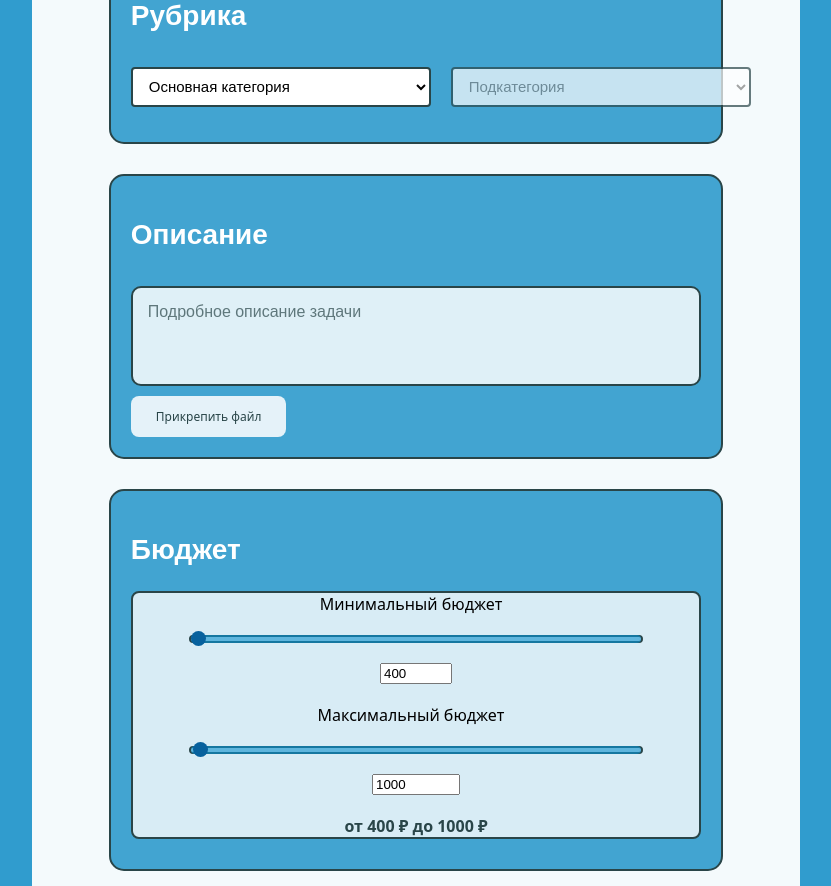
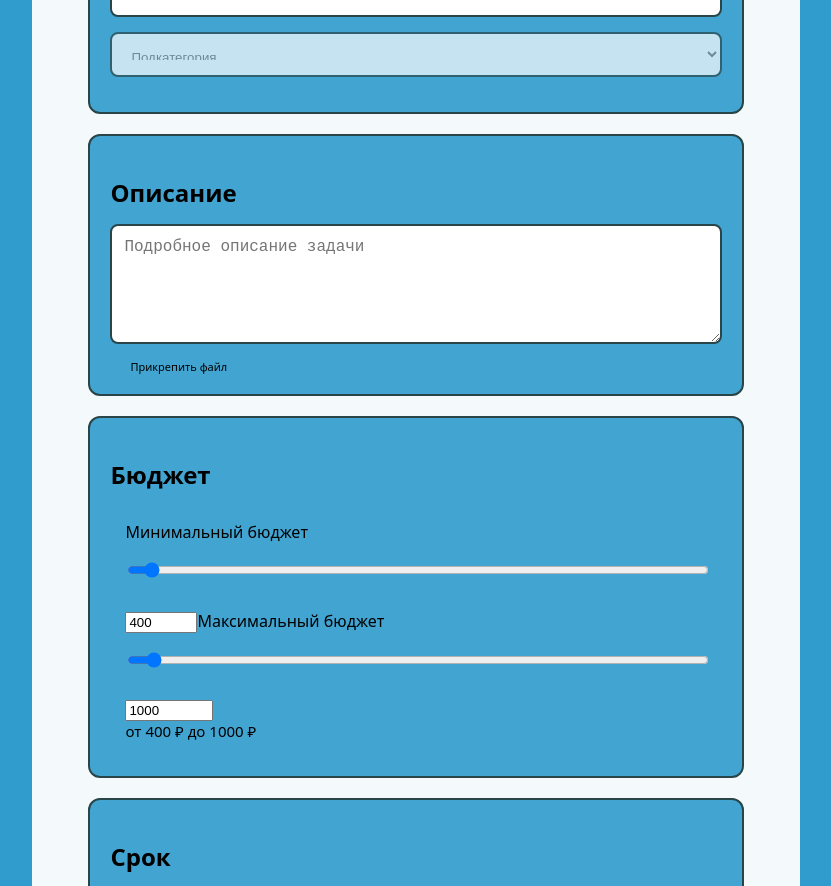
Before and after one commit to CompSu/freezlance_, a React (Vite) app in the folder frontend/: page /create-task in a window 1280 px wide. Shown: the part 500-1386 px from the top of the page, without its empty margins (224-1055 px from the left). Built offline with nearby package versions, Linux system fonts and the light colour scheme.

Commit message:
Update TaskStyle.css
гнгрпсм

```diff
--- a/frontend/src/assets/TaskStyle.css
+++ b/frontend/src/assets/TaskStyle.css
@@ -1,6 +1,6 @@
 .rectangle {
-    margin-left: 20%;
-    width: 60%;
+    margin-left: 5%;
+    width: 90%;
     height: auto;
     display: flex;
     flex-direction: column;
@@ -9,44 +9,41 @@
     background-color:rgba(255,255,255,0.95);
     background-size: cover;
     position: relative;
+    padding: 20px;
+    box-sizing: border-box;
 }
 
 .rectangle_text {
     position: relative;
-    top: 100px;
+    top: 50px;
     text-align: center;
-    font-size: 32px;
+    font-size: 24px;
     color: #000C76;
     font-family: "Press Start 2P", system-ui;
+    margin-bottom: 30px;
 }
 
 .submit {
-    position: relative;
-    width: 180px;
-    height: 27px;
+    width: 160px;
+    height: 40px;
     border: 2px solid #dfdfdf;
-    border-radius: 5%/30%;
+    border-radius: 20px;
     background: linear-gradient(to right, #309cce, #104fae);
     font-family: "Press Start 2P", system-ui;
-    font-size: 9px;
+    font-size: 12px;
     color: #efefef;
     transition: background-color 0.3s, transform 0.3s;
-}
-
-.submit:hover {
-    transform: scale(1.1);
+    margin: 20px 0;
 }
 
 .input-container {
-    position: absolute;
-    top:75px;
-    left:20px;
+    position: relative;
+    top: 0;
+    left: 0;
     font-family: "Manrope", sans-serif;
     color: #294548;
-}
-
-label {
-    margin-right: 10px;
+    width: 100%;
+    margin-bottom: 20px;
 }
 
 input[type="text"],
@@ -54,231 +51,149 @@ input[type="file"],
 input[type="range"],
 textarea,
 select {
-    width: 500px;
-    padding: 20px;
+    width: 100%;
+    padding: 15px;
     margin-bottom: 15px;
     background-color: rgb(255, 255, 255);
     border: 2px solid #294548;
-    border-radius: 4px;
+    border-radius: 8px;
+    box-sizing: border-box;
 }
 
 textarea {
-    height: 100px;
-    resize: none;
-    color: #294548;
+    height: 120px;
 }
 
 .creation-form {
-    top: 300px;
-    width: 80%;
+    top: 0;
+    width: 100%;
 }
 
 .form-section {
-    margin-bottom: 30px;
-    padding: 20px;
+    margin-bottom: 20px;
+    padding: 15px;
     background: rgba(22, 143, 199, 0.8);
-    border-radius: 15px;
+    border-radius: 12px;
     border: 2px solid #294548;
 }
 
 .form-section h2 {
-    color: #FFFFFF;
-    font-family: "Manrope", sans-serif;
-    font-size: 28px;
-    margin-bottom: 25px;
-    display: flex;
-    align-items: center;
-    gap: 15px;
+    font-size: 20px;
+    margin-bottom: 15px;
 }
 
 .form-input {
     width: 100%;
-    padding: 15px;
-    margin: 10px 0;
-    background: rgba(255, 255, 255, 0.83);
-    border: 2px solid #294548;
-    border-radius: 10px;
-    color: #294548;
-    font-family: "Manrope", sans-serif;
-    font-size: 16px;
-}
-
-.form-input::placeholder {
-    color: #294548;
-    opacity: 0.7;
+    padding: 12px;
+    font-size: 14px;
 }
 
 .price-group {
-    display: grid;
-    grid-template-columns: 1fr 1fr;
-    gap: 30px;
-    margin-top: 20px;
+    grid-template-columns: 1fr;
+    gap: 15px;
 }
 
 .file-upload-label {
-    display: inline-block;
-    padding: 12px 25px;
-    background: #ffffffdc;
-    border-radius: 8px;
-    cursor: pointer;
-    transition: transform 0.3s;
-    font-family: "Press Start 2P", system-ui;
-    font-size: 12px;
-    color: #294548;
-}
-
-.file-upload-label:hover {
-    transform: scale(1.05);
-}
-
-input[type="date"] {
-    padding: 12px;
-    background: rgba(255, 255, 255, 0.83);
-    border: 2px solid #294548;
-    border-radius: 8px;
-    color: #294548;
+    padding: 10px 20px;
+    font-size: 11px;
 }
 
 .category-group {
-    display: grid;
-    grid-template-columns: 1fr 1fr;
-    gap: 20px;
-    margin-top: 35px;
+    grid-template-columns: 1fr;
+    gap: 15px;
 }
 
 .range-container {
-    display: flex;
-    align-items: center;
-    gap: 20px;
-    margin: 10px 0;
+    flex-direction: column;
+    gap: 10px;
+    padding: 15px;
 }
 
 input[type="range"] {
-    -webkit-appearance: none;
-    width: 80%;
-    max-width: 600px;
-    height: 8px;
-    background: #ddd;
-    border-radius: 4px;
-    outline: none;
-}
-
-input[type="range"]::-webkit-slider-runnable-track {
-    background: #079ade97;
-    height: 8px;
-    border-radius: 4px;
-}
-
-input[type="range"]::-webkit-slider-thumb {
-    -webkit-appearance: none;
-    appearance: none;
-    width: 15px;
-    height: 15px;
-    background: #07619d;
-    border-radius: 50%;
-    cursor: pointer;
-    margin-top: -4px;
-}
-
-input[type="range"]::-moz-range-track {
-    background: #079ade97;
-    height: 8px;
-    border-radius: 4px;
-}
-
-input[type="range"]::-moz-range-thumb {
-    width: 20px;
-    height: 20px;
-    background: #07619d;
-    border-radius: 50%;
-    cursor: pointer;
-}
-
-input[type="range"]::-ms-thumb {
-    width: 20px;
-    height: 20px;
-    background: #07619d;
-    border-radius: 50%;
-    cursor: pointer;
+    width: 100%;
 }
 
 #manual-price {
-    width: 150px;
-    padding: 8px;
-    font-size: 12px;
-    background: rgba(255,255,255,0.1);
-    border: 2px solid #294548;
-    color: #294548;
-}
-
-.price-input-container {
-    display: flex;
-    gap: 15px;
-    align-items: center;
+    width: 100%;
 }
 
 select {
-    width: 300px;
-    font-size: 15px;
-    padding: 8px 12px;
-    height: 40px;
-}
-
-.range-container {
-    background: rgba(255, 255, 255, 0.797);
-    border: 2px solid #294548;
-    border-radius: 8px;
-    display: flex;
-    flex-direction: column;
-    gap: 20px;
-}
-
-.price-group {
-    display: grid;
-    grid-template-columns: 1fr 1fr;
-    gap: 30px;
+    width: 100%;
+    height: 45px;
 }
 
 .price-group label {
-    font-family: "Manrope", sans-serif;
-    font-size: 14px;
-    color: #294548;
-    display: flex;
-    flex-direction: column;
-}
-
-.price-group input[type="number"] {
-    width: 100%;
-    font-size: 14px;
-    border: 2px solid #294548;
-    border-radius: 6px;
-    background: rgba(255, 255, 255, 0.83);
-    color: #294548;
+    font-size: 13px;
 }
 
 .total-price {
-    font-size: 16px;
-    font-weight: bold;
-    color: #294548;
+    font-size: 15px;
 }
 
-.create-task-page .rectangle form {
-    margin-top:15%;
+@media (min-width: 480px) {
+    .rectangle {
+        margin-left: 10%;
+        width: 80%;
+    }
+    .rectangle_text {
+        font-size: 26px;
+    }
+    .form-section {
+        padding: 20px;
+    }
 }
 
-.creation-form .form-section input[type=range] {
-    margin-left:0px;
-    margin-right:0px;
-    margin-top:0px;
-    margin-bottom:0px;
-    padding-left:0px;
-    padding-right:0px;
-    padding-top:0px;
-    padding-bottom:0px;
+@media (min-width: 768px) {
+    .rectangle {
+        margin-left: 15%;
+        width: 70%;
+    }
+    .rectangle_text {
+        font-size: 28px;
+        top: 70px;
+    }
+    .price-group {
+        grid-template-columns: 1fr 1fr;
+    }
+    .category-group {
+        grid-template-columns: 1fr 1fr;
+    }
+    input[type="text"],
+    input[type="file"],
+    input[type="range"],
+    textarea,
+    select {
+        width: 100%;
+    }
 }
 
-@media (max-width:768px) {
-    .create-task-page .rectangle .rectangle_text {
-        transform: translatey(-50px);
+@media (min-width: 1024px) {
+    .rectangle {
+        margin-left: 20%;
+        width: 60%;
+    }
+    .rectangle_text {
+        font-size: 32px;
+        top: 100px;
+    }
+    .submit {
+        width: 180px;
+        height: 45px;
+        font-size: 14px;
+    }
+    .form-section h2 {
+        font-size: 24px;
+    }
+    .form-input {
+        font-size: 16px;
     }
 }
+
+@media (min-width: 1200px) {
+    .rectangle_text {
+        top: 120px;
+    }
+    .creation-form {
+        width: 90%;
+    }
+}
```
